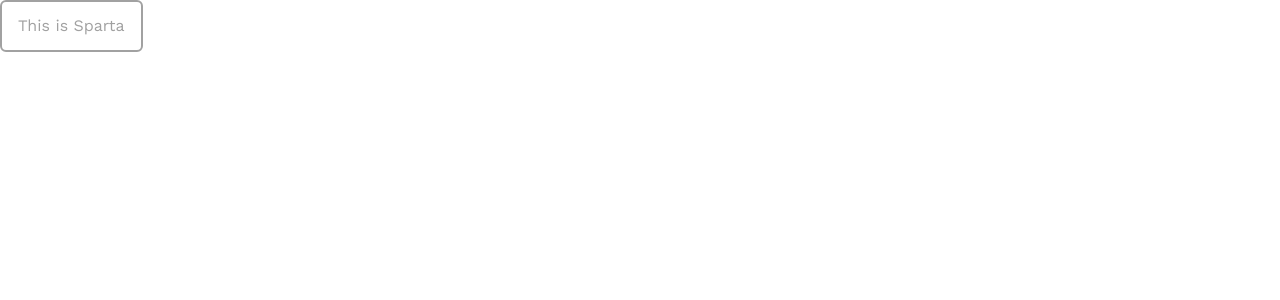
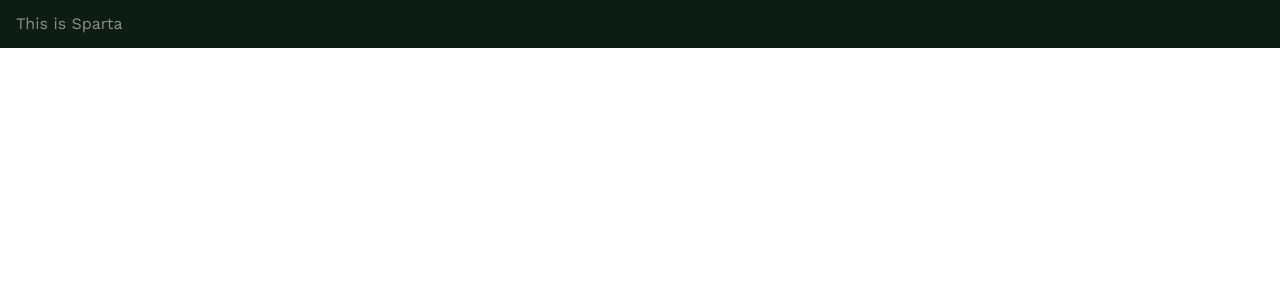
Before and after one commit to programmergeek/responsive-sandbox, a React (Create React App) app: page / in a window 1280 px wide. Shown: the top 300 px of the page. Built offline with nearby package versions, Linux system fonts and the light colour scheme.

Commit message:
implement tertiary button

```diff
--- a/src/App.tsx
+++ b/src/App.tsx
@@ -4,9 +4,9 @@ import { Button } from "./Components";
 
 function App() {
   return (
-    <div className="App h-full w-full">
+    <div className="App dark h-full w-full">
       <div className="dark:bg-darkModeDark w-full h-full">
-        <Button onClick={() => console.log("click")} type="secondary" disabled>
+        <Button onClick={() => console.log("click")} type="tertiary" disabled>
           This is Sparta
         </Button>
       </div>
--- a/src/Components/Buttons.tsx
+++ b/src/Components/Buttons.tsx
@@ -14,7 +14,8 @@ export const Button: React.FC<ButtonProps> = ({ ...props }) => {
       "bg-lightModeDark active:bg-lightModeMid dark:bg-darkModeMid dark:active:bg-darkModeDark dark:hover:bg-darkModeMid dark:text-white disabled:bg-lightModeDisabled dark:disabled:bg-darkModeDisabled",
     secondary:
       "bg-transparent text-black border-2 border-black dark:text-white dark:border-white hover:text-lightModeDark hover:border-lightModeDark dark:hover:text-darkModeLight dark:hover:border-darkModeLight active:text-black active:border-black dark:active:text-white dark:active:border-white disabled:cursor-not-allowed disabled:text-lightModeDisabled disabled:border-lightModeDisabled dark:disabled:text-darkModeDisabled dark:disabled:border-darkModeDisabled",
-    tertiary: "te",
+    tertiary:
+      "bg-transparent text-lightModeDark hover:text-lightModeMid active:text-lightModeDark focus:underline disabled:text-lightModeDisabled dark:text-darkModeLight dark:hover:text-darkModeMid dark:active:text-darkModeLight dark:disabled:text-darkModeDisabled disabled:cursor-not-allowed",
   };
   return (
     <button
```
